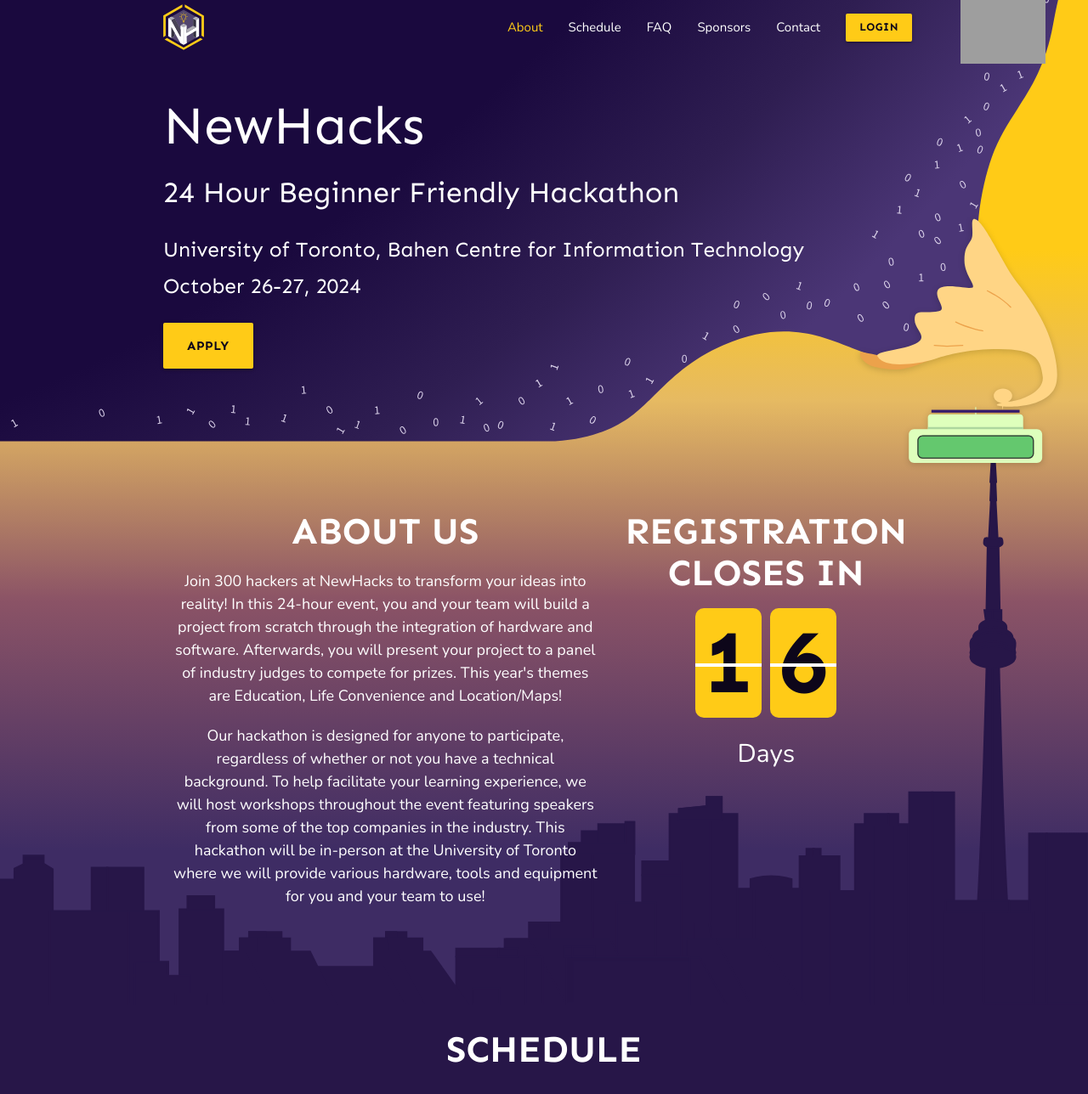
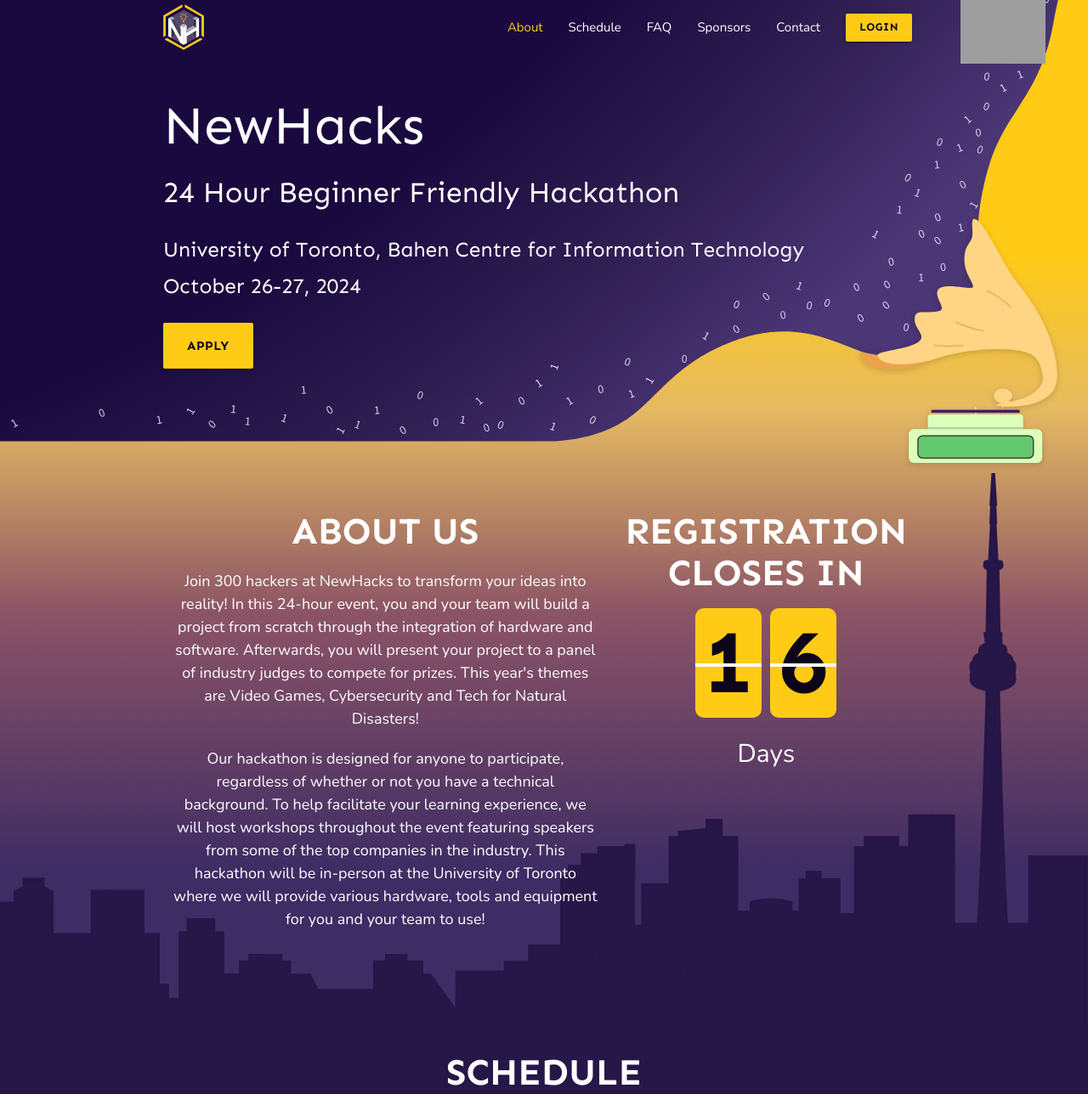
Before and after one commit to ieeeuoft/newhacks-site-2024, a Django app: page / in a window 1280 px wide. Shown: the top 1288 px of the page at 85% size. Run offline with Django 3.2, Linux system fonts and the light colour scheme; style sheets or scripts are compiled from the project's sources; grey boxes are pictures that could not be loaded.

Commit message:
Updated themes message for Newhacks

```diff
--- a/hackathon_site/event/jinja2/event/landing.html
+++ b/hackathon_site/event/jinja2/event/landing.html
@@ -64,7 +64,7 @@
                     <h3 class="center white-text">About us</h3>
 
                     <p class="center white-text">
-                        Join 300 hackers at NewHacks to transform your ideas into reality! In this 24-hour event, you and your team will build a project from scratch through the integration of hardware and software. Afterwards, you will present your project to a panel of industry judges to compete for prizes. This year's themes are Education, Life Convenience and Location/Maps!
+                        Join 300 hackers at NewHacks to transform your ideas into reality! In this 24-hour event, you and your team will build a project from scratch through the integration of hardware and software. Afterwards, you will present your project to a panel of industry judges to compete for prizes. This year's themes are Video Games, Cybersecurity and Tech for Natural Disasters!
                     </p>
                     <p class="center white-text">
                         Our hackathon is designed for anyone to participate, regardless of whether or not you have a technical background. To help facilitate your learning experience, we will host workshops throughout the event featuring speakers from some of the top companies in the industry. This hackathon will be in-person at the University of Toronto where we will provide various hardware, tools and equipment for you and your team to use!
```
